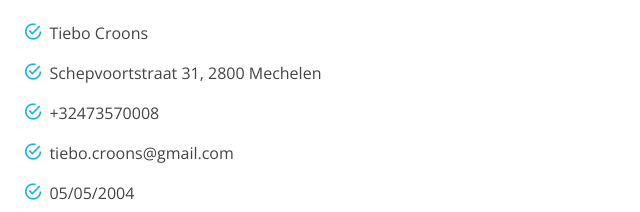
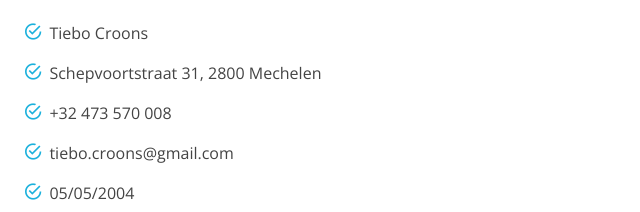
Before and after one commit to tiebocroons/CURRICULUM-VITAE, a plain HTML site: page index.html in a window 1280 px wide. Shown: the part 1008-1220 px from the top of the page, 535-1175 px from the left. Drawn offline with nearby package versions, Linux system fonts and the light colour scheme; files whose address does not match are found by name.

Commit message:
Update index.html

```diff
--- a/index.html
+++ b/index.html
@@ -91,7 +91,7 @@
                             <ul>
                                 <li><i class="ion-android-checkmark-circle"></i> Tiebo Croons</li>
                                 <li><i class="ion-android-checkmark-circle"></i> Schepvoortstraat 31, 2800 Mechelen</li>
-                                <li><i class="ion-android-checkmark-circle"></i> +32473570008</li>
+                                <li><i class="ion-android-checkmark-circle"></i> +32 473 570 008</li>
                                 <li><i class="ion-android-checkmark-circle"></i> tiebo.croons@gmail.com</li>
                                 <li><i class="ion-android-checkmark-circle"></i> 05/05/2004</li>
                                 <li><i class="ion-android-checkmark-circle"></i> Belg</li>
```
